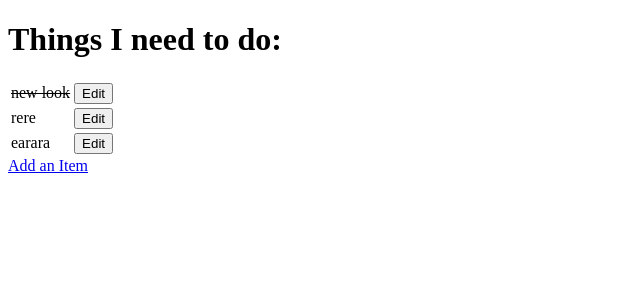
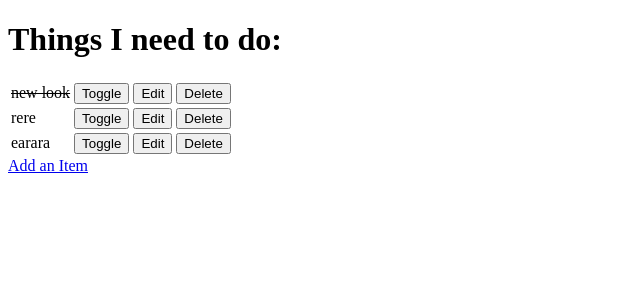
Before and after one commit to Flora-King/hello-django, a Django app: page / in a window 1280 px wide. Shown: the top 300 px of the page, without its empty margins (0-640 px from the left). Run offline with Django 3.2, Linux system fonts and the light colour scheme; data comes from the database, SQL or seed files in the repository; both versions use the stored data as it was after the commit.

Commit message:
add toggle and delete button and functionality

```diff
--- a/django_todo/urls.py
+++ b/django_todo/urls.py
@@ -15,12 +15,14 @@ Including another URLconf
 """
 from django.contrib import admin
 from django.urls import path
-from todo.views import get_todo_list, add_item, edit_item
+from todo import views
 
 
 urlpatterns = [
     path('admin/', admin.site.urls),
-    path('', get_todo_list, name='get_todo_list'),
-    path('add', add_item, name='add'),
-    path('edit/<item_id>', edit_item, name='edit')
+    path('', views.get_todo_list, name='get_todo_list'),
+    path('add', views.add_item, name='add'),
+    path('edit/<item_id>', views.edit_item, name='edit'),
+    path('toggle/<item_id>', views.toggle_item, name='toggle'),
+    path('delete/<item_id>', views.delete_item, name='delete')
 ]
--- a/todo/templates/todo/todo_list.html
+++ b/todo/templates/todo/todo_list.html
@@ -18,7 +18,13 @@
                     <td>{{ item.name }}</td>
                 {% endif %}
                     <td>
+                        <a href="/toggle/{{ item.id }}"><button>Toggle</button></a>
+                    </td>
+                    <td>
                         <a href="/edit/{{ item.id }}"><button>Edit</button></a>
+                    </td>
+                    <td>
+                        <a href="/delete/{{ item.id }}"><button>Delete</button></a>
                     </td>
                 </tr>
                 {% empty %}
--- a/todo/views.py
+++ b/todo/views.py
@@ -35,3 +35,14 @@ def edit_item(request, item_id):
         'form': form
     }
     return render(request, 'todo/edit_item.html', context)
+
+def toggle_item(request, item_id):
+    item = get_object_or_404(Item, id=item_id)
+    item.done = not item.done
+    item.save()
+    return redirect('get_todo_list')
+
+def delete_item(request, item_id):
+    item = get_object_or_404(Item, id=item_id)
+    item.delete()
+    return redirect('get_todo_list')
```
Also changed, not shown: db.sqlite3.
